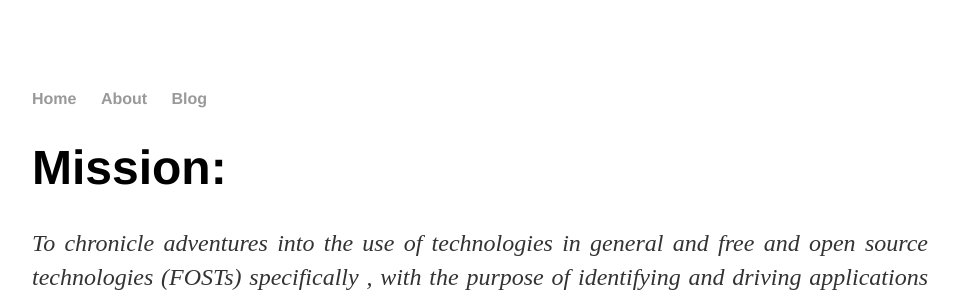
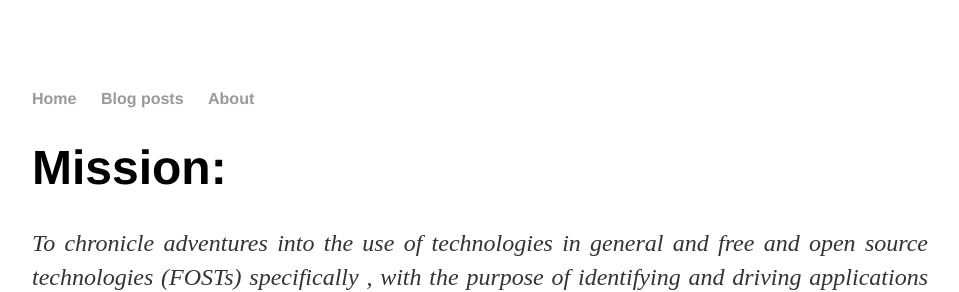
Before and after one commit to oferonmi/datafilik.github.io, a Jekyll site: the page built from index.html, in a window 1280 px wide. Shown: the part 190-482 px from the top of the page, without its empty margins (160-1119 px from the left). Built offline with Jekyll 4.4.1, drawn with Linux system fonts in a browser that asks for light colours.

Commit message:
Update header.html

```diff
--- a/_includes/header.html
+++ b/_includes/header.html
@@ -4,8 +4,8 @@
 	<nav>
 		<ul>
 			<li><a href="/">Home</a></li>
+			<li><a href="/blog">Blog posts</a></li>
 			<li><a href="/about">About</a></li>
-			<li><a href="/blog">Blog</a></li>
 		</ul>
 	</nav>
 </div><!--/header-->
```
